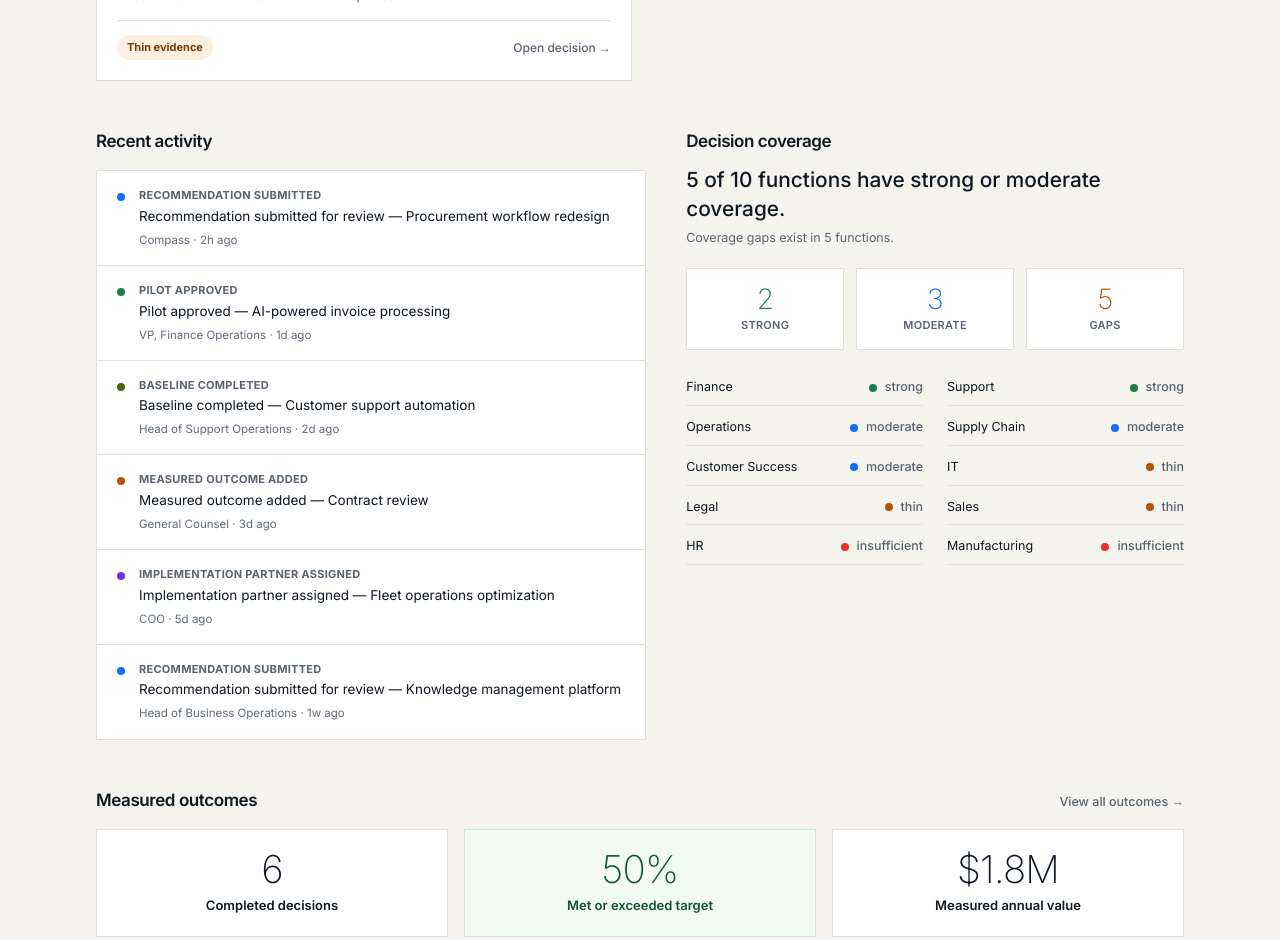
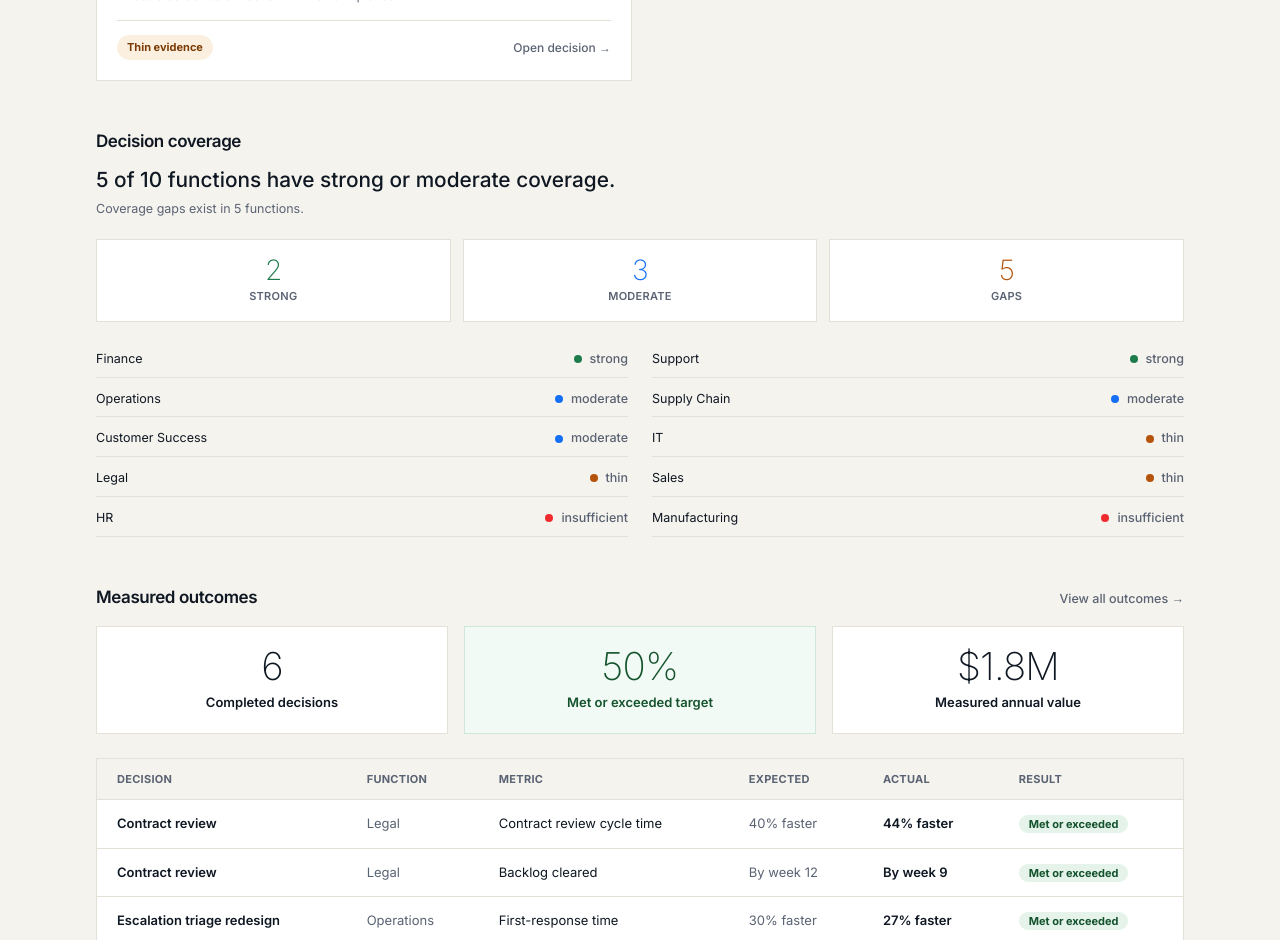
Before and after one commit to smithar106/Compass-Web, a Next.js app: page /demo in a window 1280 px wide. Shown: the part 1180-2120 px from the top of the page. Built offline with nearby package versions, Linux system fonts and the light colour scheme.

Commit message:
Remove ActivityFeed from demo overview

```diff
--- a/src/app/demo/page.tsx
+++ b/src/app/demo/page.tsx
@@ -1,6 +1,5 @@
 import { SummaryCards } from "@/components/demo/SummaryCards";
 import { PriorityDecisions } from "@/components/demo/PriorityDecisions";
-import { ActivityFeed } from "@/components/demo/ActivityFeed";
 import { CoveragePanel } from "@/components/demo/CoveragePanel";
 import { OutcomesPanel } from "@/components/demo/OutcomesPanel";
 
@@ -21,10 +20,7 @@ export default function DemoOverviewPage() {
 
       <PriorityDecisions />
 
-      <div className="grid grid-cols-1 gap-12 lg:grid-cols-[1.05fr_0.95fr] lg:gap-10">
-        <ActivityFeed />
-        <CoveragePanel />
-      </div>
+      <CoveragePanel />
 
       <OutcomesPanel limit={4} />
     </div>
```
